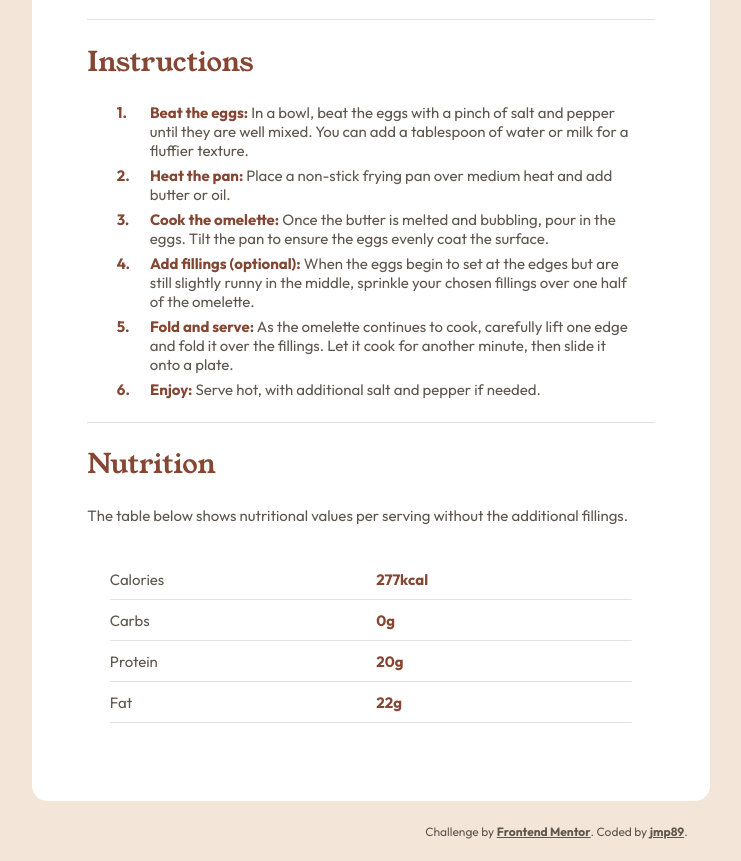
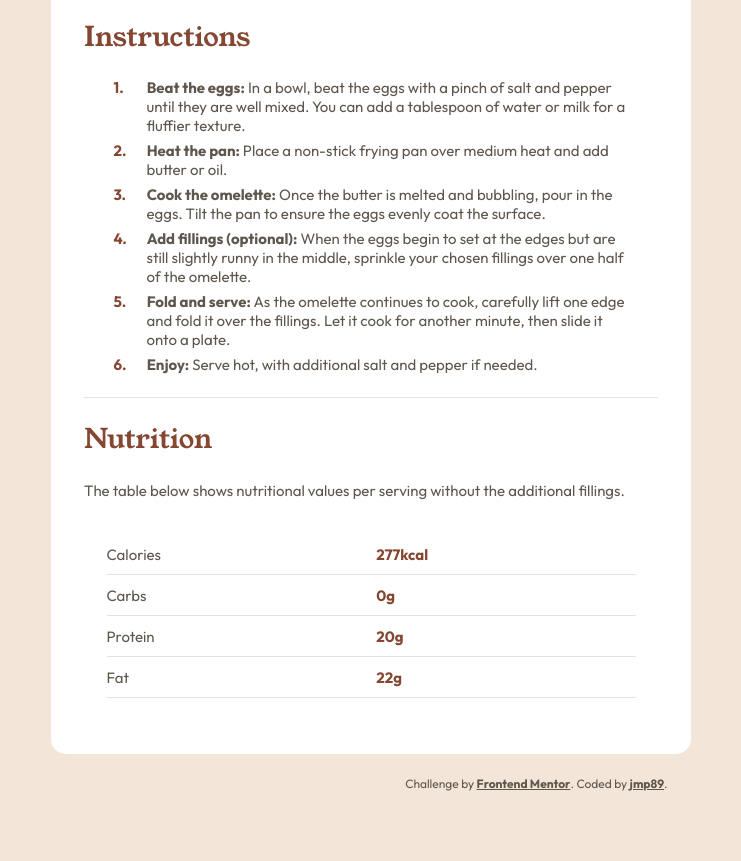
Before and after one commit to jmp89/FM-Recipe, a plain HTML site: page index.html in a window 1280 px wide. Shown: the part 989-1850 px from the top of the page, without its empty margins (269-1010 px from the left). After the commit the page ends 1803 px from the top, so only its background shows below. Drawn offline with Linux system fonts and the light colour scheme.

Commit message:
various hotfixes

```diff
--- a/css/style.css
+++ b/css/style.css
@@ -37,12 +37,16 @@ div {
 img {
   border-radius: 0.7rem;
   width: 100%;
+  margin-bottom: 1rem;
 }
 
+p {
+  width: 95%;
+}
 #main-container {
   margin: 8rem auto 0;
   padding: 2.2rem;
-  width: 53%;
+  width: 50%;
   border-radius: 15px;
   background-color: hsl(0, 0%, 100%);
   display: flex;
@@ -50,7 +54,9 @@ img {
   align-items: flex-start;
   justify-content: center;
 }
-
+#mobile-container {
+  padding: 0;
+}
 #mobile-container p,
 h3,
 hr {
@@ -89,6 +95,10 @@ li::before {
   display: inline-block;
   width: 2rem;
   margin-left: -2.2rem;
+}
+
+.standard-list span {
+  color: hsl(30, 10%, 34%);
 }
 
 .info-time li::before {
@@ -152,7 +162,7 @@ div span {
 
 .attribution {
   text-align: end;
-  width: 53%;
+  width: 55%;
   margin: 0 auto;
 }
 
@@ -201,6 +211,7 @@ div span {
 
   img {
     border-radius: 0;
+    margin: 0;
   }
 
   .nutritional-info {
```
